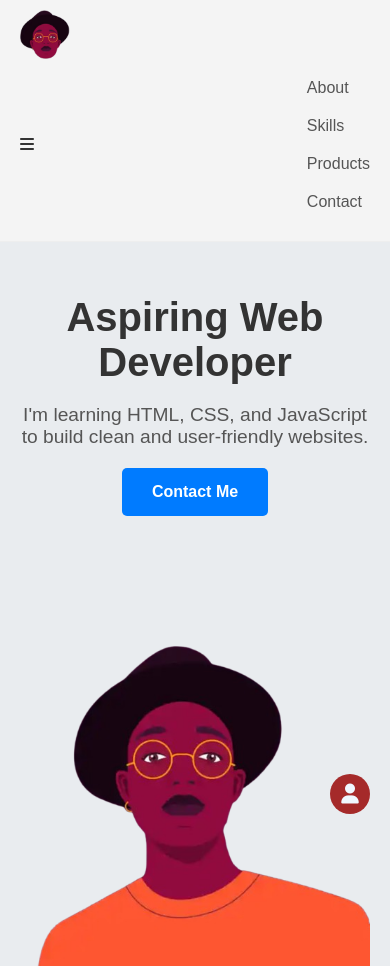
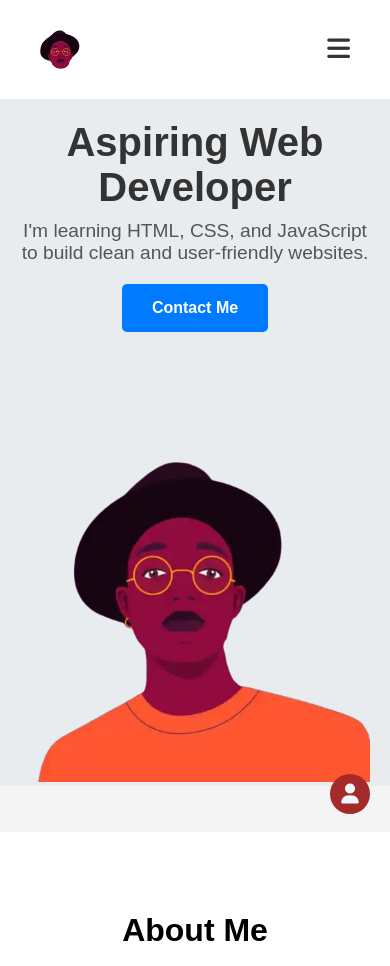
Before and after one commit to rytvee/portfolio-template, a plain HTML site: page index.html in a window 390 px wide. Shown: the top 966 px of the page. Drawn offline with Linux system fonts and the light colour scheme.

Commit message:
Update styles.css

```diff
--- a/css/styles.css
+++ b/css/styles.css
@@ -1,47 +1,47 @@
 /* Base Styles */
+* {
+      margin: 0;
+      padding: 0;
+    }
     body {
     font-family: Arial, sans-serif;
-    margin: 0;
-    padding: 0;
     background-color: #f4f4f4;
-}
-header, section, footer {
-    overflow: hidden;
 }
 
 /* Header & Navigation */
     header {
+      background: #fff;
       color: #333;
+      padding: 10px 20px;
+      position: relative;
+      z-index: 1000;
       border-bottom: 1px solid #eee;
-    align-items: center;
 }
-nav {
+
+    .container.menu {
       display: flex;
       justify-content: space-between;
       align-items: center;
     }
+
     .logo {
-    font-size: 16px;
-    font-weight: bold;
-    color: #333;
       display: flex;
+      align-items: center;
     }
+
     .logo img {
-    width: 50px;
-    position: relative;
-    top: -10px;
+      width: 40px;
+      margin-right: 10px;
     }
     nav ul {
       list-style: none;
-    padding: 0;
-    margin: 0;
       display: flex;
+      gap: 20px;
     }
-nav ul li {
-    margin-left: 20px;
-}
+
     nav ul li a {
       text-decoration: none;
+      font-weight: 500;
     color: #555;
     transition: color 0.3s ease;
 }
@@ -49,18 +49,30 @@ nav ul li a:hover {
     color: #007bff;
 }
 
-/* Containers */
-.container,
-.hero-container {
-    max-width: 1200px;
-    margin: 0 auto;
-    padding: 20px;
+    /* Mobile menu styles */
+    nav ul {
+      transition: max-height 0.5s ease, background 0.5s ease;
+      overflow: hidden;
     }
+
+        /* Hamburger button */
+    .menu-toggle {
+      display: none;
+      font-size: 26px;
+      color: white;
+      cursor: pointer;
+    }
+
 
 /* Hero Section */
 .hero {
     background-color: #e9ecef;
     margin-bottom: -4px;
+}
+.hero-container {
+    max-width: 1200px;
+    margin: 0 auto;
+    padding: 20px;
 }
 .hero .hero-container {
     display: flex;
@@ -104,6 +116,13 @@ nav ul li a:hover {
 }
 .btn:hover {
     background-color: #0056b3;
+}
+
+/* Container format */
+.container {
+    max-width: 1200px;
+    margin: 0 auto;
+    padding: 20px;
 }
 
 /* About Section */
@@ -163,8 +182,6 @@ nav ul li a:hover {
     gap: 30px;
 }
 .product {
-    width: 320px;
-    margin: 20px;
     border: 1px solid #ddd;
     border-radius: 8px;
     overflow: hidden;
@@ -270,6 +287,41 @@ footer {
     font-size: 0.9em;
 }
 
+
+/* Responsive Menu */
+@media (max-width: 768px) {
+  nav ul {
+    position: absolute;
+    top: 100px;
+    left: 0;
+    width: 100%;
+    flex-direction: column;
+    text-align: center;
+    gap: 10px;
+    background: rgba(255, 255, 255, 0.8); /* transparent bg */
+    backdrop-filter: blur(6px);
+    max-height: 0; /* collapsed */
+    opacity: 0; /* hidden */
+    overflow: hidden;
+    transition: max-height 0.5s ease, opacity 0.4s ease;
+  }
+
+  nav ul li {
+    padding: 15px 0;
+  }
+
+  .menu-toggle {
+    display: block;
+    color: #333; /* dark so it shows on white header */
+  }
+
+  nav ul.show {
+    max-height: 400px; /* expanded height */
+    opacity: 1; /* visible */
+  }
+}
+
+
 /* Responsive Design */
 @media (max-width: 670px) {
     .products-list {
@@ -291,10 +343,6 @@ footer {
     .hero-image img {
         max-width: 100%;
     }
-    nav ul {
-        flex-direction: column;
-        align-items: flex-start;
-    }
     nav ul li {
         margin: 10px 0;
     }
@@ -315,9 +363,6 @@ footer {
         margin-top: 50px;
         text-align: justify;
     }
-}
-
-@media (max-width: 300px) {
     .skills-list,
     .products-list {
         display: flex;
```
Lines whose indentation alone changed are shown as unchanged.
